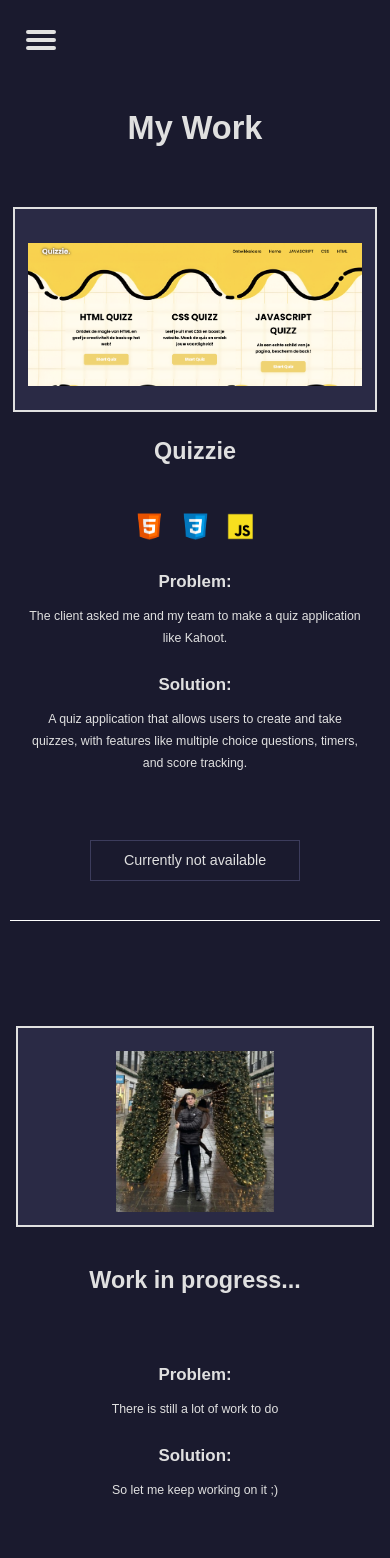
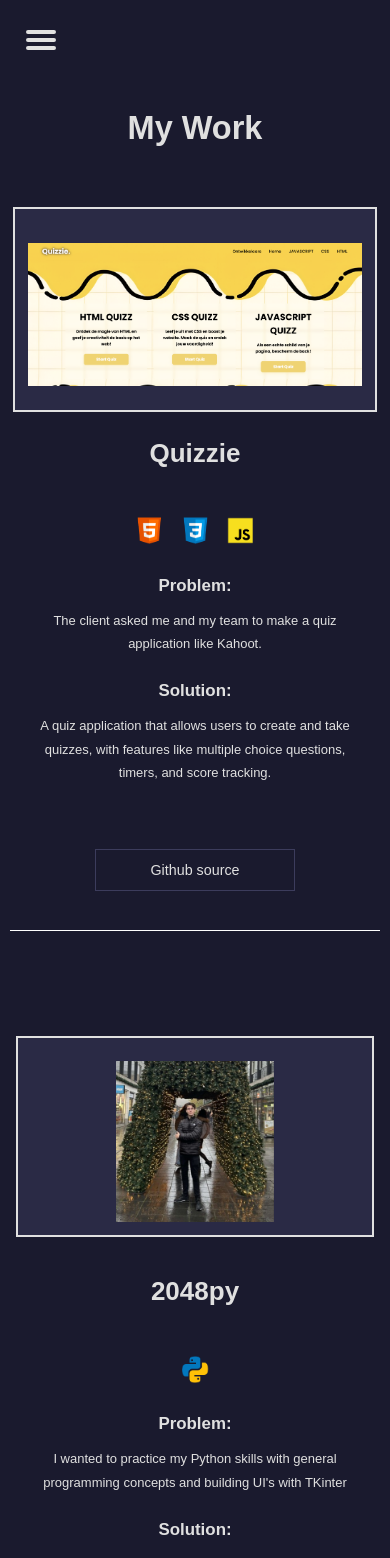
Before and after one commit to CRazorIV/crazoriv.github.io, a React (Vite) app: page /projects in a window 390 px wide. Shown: the top 1558 px of the page. Built offline with nearby package versions, Linux system fonts and the light colour scheme.

Commit message:
Fix: Elements sizing
I also added the info for the 2048py project.

```diff
--- a/src/components/About.css
+++ b/src/components/About.css
@@ -58,7 +58,7 @@
 }
 
 .about-text h2 {
-  font-size: 4rem;
+  font-size: 5rem;
   color: #E0E0E0;
   margin-bottom: 2rem;
   position: relative;
@@ -84,6 +84,7 @@
   margin-bottom: 2rem;
   line-height: 1.8;
   max-width: 800px;
+  font-size: 1.2rem;
   animation: fadeInLeft 0.8s ease-out forwards;
   animation-delay: 0.6s;
   opacity: 0;
@@ -153,7 +154,7 @@
   }
 
   .about-text h2 {
-    font-size: 3.2rem;
+    font-size: 3.5rem;
     margin-bottom: 2rem;
   }
 
@@ -211,7 +212,7 @@
   }
 
   .about-text h2 {
-    font-size: 2.8rem;
+    font-size: 2.5rem;
   }
 
   .about-text p {
--- a/src/components/Hero.css
+++ b/src/components/Hero.css
@@ -329,14 +329,17 @@
 
   .hero-text h1 {
     text-align: center;
+    font-size: 3rem;
   }
 
   .hero-text h2 {
     text-align: center;
+    font-size: 4rem;
   }
 
   .hero-text h3 {
     text-align: center;
+    font-size: 2.5rem;
   }
 
   .hero-text h1::before {
@@ -414,15 +417,15 @@
   }
 
   .hero-text h1 {
-    font-size: 1.8rem;
+    font-size: 2.5rem;
   }
 
   .hero-text h2 {
-    font-size: 2.8rem;
+    font-size: 3rem;
   }
 
   .hero-text h3 {
-    font-size: 1.6rem;
+    font-size: 2rem;
     min-height: 2.5rem;
   }
 
@@ -513,7 +516,7 @@
 }
 
 .hero-text h1 {
-  font-size: 3rem;
+  font-size: 4rem;
   color: #E0E0E0;
   margin-bottom: 1rem;
   position: relative;
@@ -534,7 +537,7 @@
 }
 
 .hero-text h2 {
-  font-size: 4.5rem;
+  font-size: 5rem;
   color: #E0E0E0;
   margin-bottom: 1rem;
   animation: fadeInLeft 0.8s ease-out 0.2s forwards;
@@ -543,7 +546,7 @@
 }
 
 .hero-text h3 {
-  font-size: 2.5rem;
+  font-size: 3rem;
   font-family: monospace;
   color: #E0E0E0;
   margin-bottom: 2rem;
--- a/src/components/Navbar.css
+++ b/src/components/Navbar.css
@@ -29,7 +29,7 @@
 .nav-item {
   color: #E0E0E0;
   text-decoration: none;
-  font-size: 1.1rem;
+  font-size: 1.5rem;
   position: relative;
   padding: 5px 0;
   cursor: pointer;
--- a/src/components/ProjectCard.css
+++ b/src/components/ProjectCard.css
@@ -33,7 +33,7 @@
 }
 
 .project-title {
-  font-size: 3rem;
+  font-size: 3.5rem;
   margin-bottom: 2rem;
   word-wrap: break-word;
   width: 100%;
@@ -43,7 +43,7 @@
 
 .project-description {
   margin-bottom: 3rem;
-  font-size: 1.1rem;
+  font-size: 1.3rem;
   width: 100%;
   word-wrap: break-word;
   padding: 0 1rem;
@@ -122,7 +122,7 @@
 }
 
 .tech-icon {
-  height: 64px;
+  height: 80px;
   width: auto;
 }
 
@@ -194,12 +194,12 @@
   }
 
   .project-title {
-    font-size: 2.2rem;
+    font-size: 2.5rem;
     margin-bottom: 1.5rem;
   }
 
   .project-description {
-    font-size: 1rem;
+    font-size: 1.1rem;
     margin-bottom: 2rem;
   }
 
@@ -221,6 +221,10 @@
     width: auto;
     min-width: 200px;
   }
+
+  .tech-icon {
+    height: 64px;
+  }
 }
 
 @media (max-width: 480px) {
@@ -230,11 +234,11 @@
   }
 
   .project-title {
-    font-size: 1.8rem;
+    font-size: 2rem;
   }
 
   .project-description {
-    font-size: 0.95rem;
+    font-size: 1rem;
   }
 
   .project-image {
@@ -248,7 +252,7 @@
   }
 
   .tech-icon {
-    height: 40px;
+    height: 48px;
   }
 
   .project-tech-stack {
--- a/src/components/ProjectCard.jsx
+++ b/src/components/ProjectCard.jsx
@@ -71,7 +71,7 @@ const ProjectCard = ({ title, description, technologies = [], imageUrl, liveUrl
                     </div>
                 </div>
 
-                <a href={liveUrl} className="visit-project">Currently not available</a>
+                <a href={liveUrl} className="visit-project">Github source</a>
             </div>
 
             <div
--- a/src/data/projects.js
+++ b/src/data/projects.js
@@ -16,12 +16,14 @@ export const projects = [
   },
   {
     id: 2,
-    title: "Work in progress...",
+    title: "2048py",
     image: projectImage2, // Use the imported image
-    problem: "There is still a lot of work to do",
-    solution: "So let me keep working on it ;)",
-    // technologies: ["React", "Node.js"],
-    // projectUrl: "https://ecommerce-demo.com",
+    problem:
+      "I wanted to practice my Python skills with general programming concepts and building UI's with TKinter",
+    solution:
+      "A game I made to practice my Python skills and building UI's with TKinter",
+    technologies: ["Python"],
+    projectUrl: "https://github.com/CRazorIV/2048py",
   },
   // ... other projects
 ];
--- a/src/pages/Home.css
+++ b/src/pages/Home.css
@@ -34,7 +34,7 @@ body {
 /* Add responsive adjustments */
 @media (max-width: 1024px) {
     .home-container {
-        padding: 0 2rem;
+        padding: 0 1.5rem;
     }
 
     .home-container>section {
@@ -44,7 +44,7 @@ body {
 
 @media (max-width: 768px) {
     .home-container {
-        padding: 0 1.5rem;
+        padding: 0 1rem;
     }
 
     .home-container>section {
@@ -54,7 +54,7 @@ body {
 
 @media (max-width: 480px) {
     .home-container {
-        padding: 0 1rem;
+        padding: 0 0.5rem;
     }
 
     .home-container>section {
```
